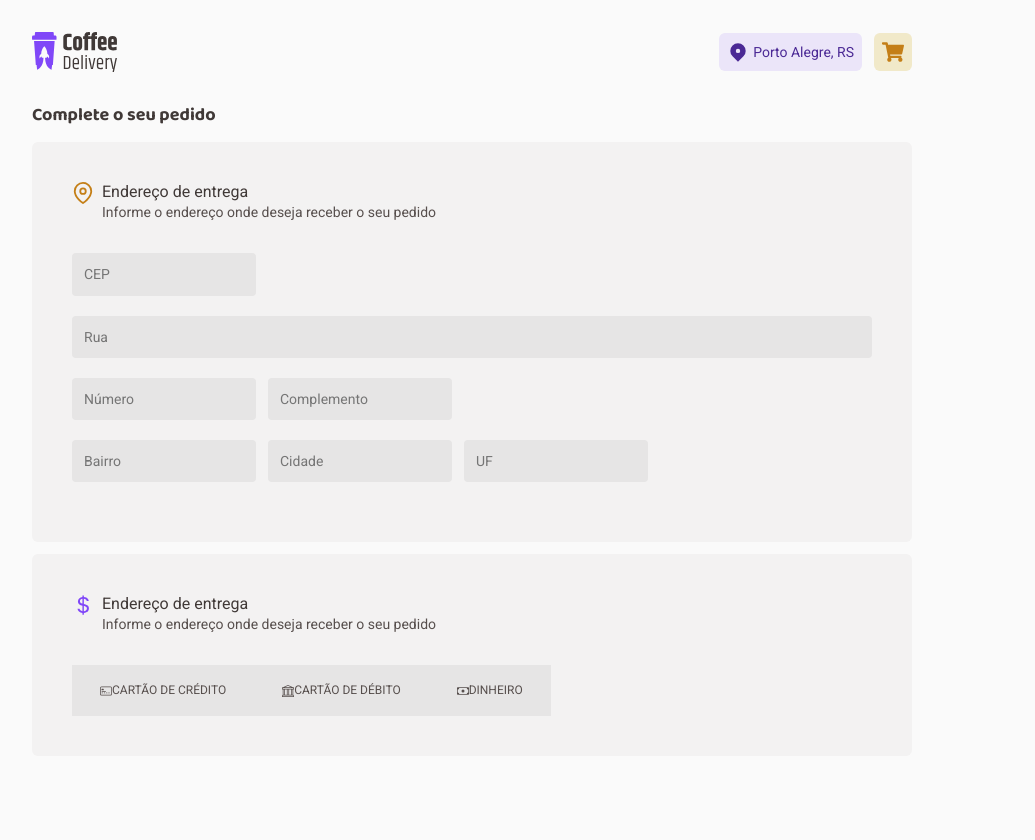
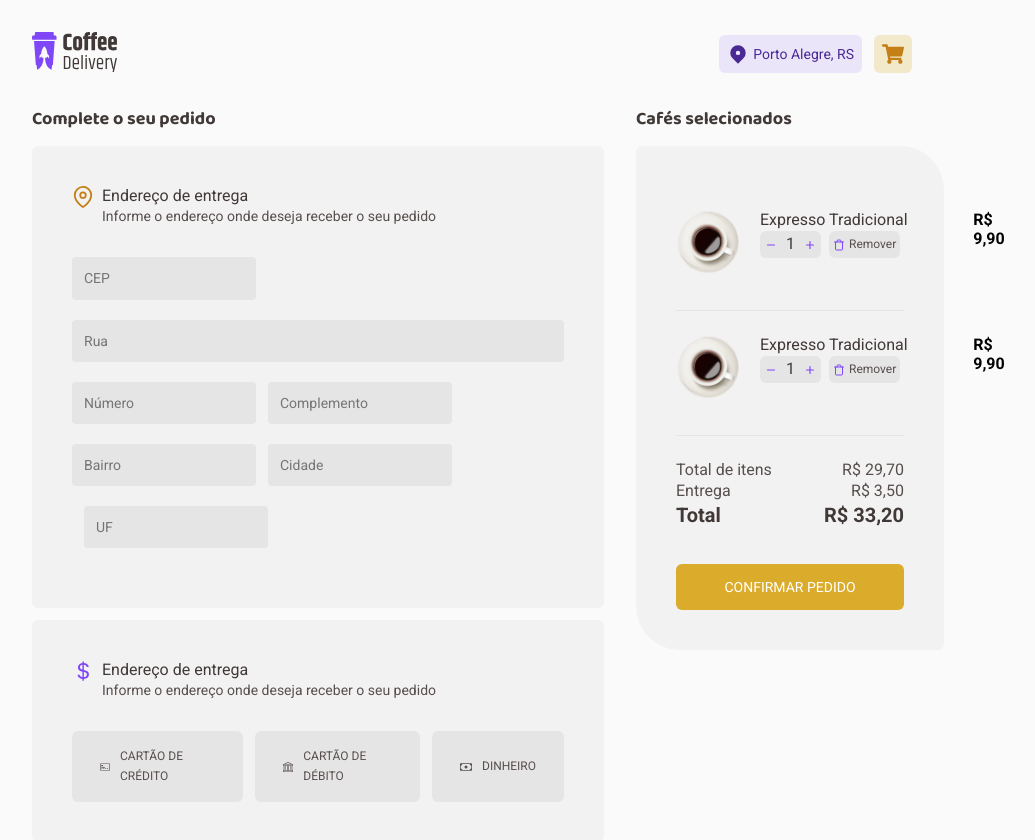
Before and after one commit to rafael-rodrigues-bento/ignite-coffee-delivery, a React (Vite) app: page /checkout in a window 1280 px wide. Shown: the top 840 px of the page, without its empty margins (168-1203 px from the left). Before the commit the page ends 800 px from the top, so only its background shows below. Built offline with nearby package versions, Linux system fonts and the light colour scheme.

Commit message:
Create: Template pages

```diff
--- a/src/components/Header/index.tsx
+++ b/src/components/Header/index.tsx
@@ -10,7 +10,9 @@ import { FaShoppingCart } from 'react-icons/fa'
 export function Header() {
   return (
     <HeaderContainer>
-      <img src={logoImg} alt="" />
+      <NavLink to="/">
+        <img src={logoImg} alt="" />
+      </NavLink>
 
       <nav>
         <LocalizationContainer>
@@ -18,7 +20,7 @@ export function Header() {
           <p> Porto Alegre, RS</p>
         </LocalizationContainer>
 
-        <NavLink to="/">
+        <NavLink to="/checkout">
           <FaShoppingCart size={22} />
         </NavLink>
       </nav>
--- /dev/null
+++ b/src/pages/Checkout/components/CartItem/index.tsx
@@ -0,0 +1,31 @@
+import { CartItemContainer, ItemDetails } from "./styles";
+
+import { FiTrash } from 'react-icons/fi'
+import { HiOutlineMinusSm, HiOutlinePlusSm } from 'react-icons/hi'
+
+import coffeeImg from '../../../../../public/coffees-imgs/american.svg'
+
+export function CartItem() {
+  return (
+    <CartItemContainer>
+      <div>
+        <img src={coffeeImg} alt="" />
+      </div>
+
+      <ItemDetails>
+        <div className="details-itens">
+        <p>Expresso Tradicional</p>
+          <div className="quantity-buttons">
+            <div className="quantity">
+              <button><HiOutlineMinusSm size={14} /></button>
+              <span>1</span>
+              <button><HiOutlinePlusSm size={14} /></button>
+            </div>
+            <button><FiTrash />Remover</button>
+          </div>
+        </div>
+        <strong>R$ 9,90</strong>
+      </ItemDetails>
+    </CartItemContainer>
+  )
+}
--- /dev/null
+++ b/src/pages/Checkout/components/CartItem/styles.ts
@@ -0,0 +1,74 @@
+import styled from "styled-components";
+
+export const CartItemContainer = styled.div`
+  display: flex;
+  padding-bottom: 3.2rem;
+  margin-top: 2.4rem;
+  border-bottom: 1px solid ${({ theme }) => theme["base-button"]};
+
+   img {
+    height: 6.4rem;
+    margin-right: 2rem;
+  }
+`
+
+export const ItemDetails = styled.div`
+  display: flex;
+  justify-content: space-between;
+
+  .quantity-buttons {
+    display: flex;
+    margin-right: 7.3rem;
+  }
+
+  button {
+    border: none;
+    background: ${({ theme }) => theme['base-button']};
+    border-radius: 6px;
+    display: flex;
+    align-items: center;
+    gap: 0.4rem;
+    padding: 0.4rem;
+    font-size: 12px;
+    line-height: 160%;
+    color: ${({ theme }) => theme["base-text"]};
+    transition: background 0.2s;
+
+    > svg {
+      color: ${({ theme }) => theme.purple};
+    }
+
+    &:hover {
+      background: #ff261b;
+      color: black;
+    }
+  }
+
+  .quantity {
+    display: flex;
+    align-items: center;
+    gap: 0.4rem;
+    margin-right: 0.8rem;
+    background: ${({ theme }) => theme['base-button']};
+    border-radius: 6px;
+
+    > button {
+      border: none;
+      background: transparent;
+      color: ${({ theme }) => theme.purple};
+      font-size: 3rem;
+      cursor: pointer;
+    }
+
+    span {
+      line-height: 130%;
+      color: ${({ theme }) => theme["base-subtitle"]};
+
+    }
+  }
+
+  p {
+    color: ${({ theme }) => theme["base-subtitle"]};
+    line-height: 130%;
+  }
+`
--- /dev/null
+++ b/src/pages/Checkout/components/CoffeeSelected/index.tsx
@@ -0,0 +1,28 @@
+import { CartItem } from '../CartItem'
+import { CoffeeSelectedContainer, SubmitContainer } from './styles'
+
+export function CoffeeSelected() {
+  return (
+    <CoffeeSelectedContainer>
+      <CartItem />
+      <CartItem />
+
+      <SubmitContainer>
+        <div>
+          <p>Total de itens</p>
+          <p>R$ 29,70</p>
+        </div>
+        <div>
+          <p>Entrega</p>
+          <p>R$ 3,50</p>
+        </div>
+        <div>
+          <strong>Total</strong>
+          <strong>R$ 33,20</strong>
+        </div>
+
+        <button>CONFIRMAR PEDIDO</button>
+      </SubmitContainer>
+    </CoffeeSelectedContainer>
+  )
+}
--- /dev/null
+++ b/src/pages/Checkout/components/CoffeeSelected/styles.ts
@@ -0,0 +1,52 @@
+import styled from "styled-components";
+
+export const CoffeeSelectedContainer = styled.div`
+  background: ${({ theme }) => theme["base-card"]};
+  padding: 4rem;
+  border-radius: 6px 44px;
+  margin-bottom: 1.2rem;
+`
+
+export const SubmitContainer = styled.div`
+  margin-top: 2.4rem;
+
+  > div {
+    display: flex;
+    align-items: center;
+    justify-content: space-between;
+
+    > p {
+      line-height: 130%;
+      color: ${({ theme }) => theme["base-text"]};
+    }
+
+    > strong {
+      font-size: 20px;
+      line-height: 130%;
+      color: ${({ theme }) => theme["base-subtitle"]};
+    }
+  }
+
+  > button {
+      display: flex;
+      justify-content: center;
+      background: ${({ theme }) => theme.yellow};
+      border-radius: 6px;
+      border: none;
+      width: 100%;
+      margin-top: 3.6rem;
+      padding-block: 1.2rem;
+      font-size: 14px;
+      line-height: 160%;
+
+      cursor: pointer;
+
+      color: ${({ theme }) => theme.white};
+
+      transition: background 0.2s;
+
+      &:hover {
+        background: ${({ theme }) => theme["yellow-dark"]};
+      }
+    }
+`
--- a/src/pages/Checkout/components/Payment/index.tsx
+++ b/src/pages/Checkout/components/Payment/index.tsx
@@ -20,6 +20,7 @@ export function Payment() {
         <input type="radio" name="methodPayment" id="creditCard" />
         <label htmlFor="creditCard"><BsCreditCard2Front size={12}/> Cartão de crédito</label>
 
+
         <input type="radio" name="methodPayment" id="debitCard" />
         <label htmlFor="debitCard"><BsBank size={12}/> Cartão de débito</label>
 
--- a/src/pages/Checkout/components/Payment/styles.ts
+++ b/src/pages/Checkout/components/Payment/styles.ts
@@ -33,6 +33,7 @@ export const Header = styled.div`
 
 export const MethodPaymentContainer = styled.div`
   display: flex;
+  gap: 1.2rem;
     input {
       position: absolute;
       width: 1px;
@@ -46,15 +47,21 @@ export const MethodPaymentContainer = styled.div`
 
     &:checked + label {
       background: ${({ theme }) => theme["purple-light"]};
+      border: 1px solid ${({ theme }) => theme.purple};
+
+      svg {
+        color: ${({ theme }) => theme.purple};
+      }
     }
   }
 
   label {
     display: flex;
     align-items: center;
-    gap: rem;
+    gap: 1rem;
     padding: 1.6rem 2.8rem;
     background: ${({ theme }) => theme["base-button"]};
+    border-radius: 6px;
 
    font-size: 1.2rem;
    line-height: 160%;
--- a/src/pages/Checkout/index.tsx
+++ b/src/pages/Checkout/index.tsx
@@ -1,15 +1,23 @@
-import { CheckoutContainer } from "./styles";
+import { CartItensContainer, CheckoutContainer } from "./styles";
 
 import { useForm } from 'react-hook-form'
 import { AddressInfo } from "./components/AddressInfo";
 import { Payment } from "./components/Payment";
+import { CoffeeSelected } from "./components/CoffeeSelected";
 
 export function Checkout() {
   return (
     <CheckoutContainer>
-      <h1>Complete o seu pedido</h1>
-      <AddressInfo />
-      <Payment />
+      <div>
+        <h1>Complete o seu pedido</h1>
+        <AddressInfo />
+        <Payment />
+      </div>
+      <CartItensContainer>
+        <h1>Cafés selecionados</h1>
+        <CoffeeSelected />
+      </CartItensContainer>
     </CheckoutContainer>
+
   )
 }
--- a/src/pages/Checkout/styles.ts
+++ b/src/pages/Checkout/styles.ts
@@ -1,6 +1,10 @@
 import styled from "styled-components";
 
 export const CheckoutContainer = styled.div`
+  display: grid;
+  grid-template-columns: 65% 35%;
+  gap: 3.2rem;
+
   h1 {
     font-family: 'Baloo 2';
     font-weight: 700;
@@ -10,3 +14,5 @@ export const CheckoutContainer = styled.div`
     margin-bottom: 1.5rem;
   }
 `
+
+export const CartItensContainer = styled.div``
```
